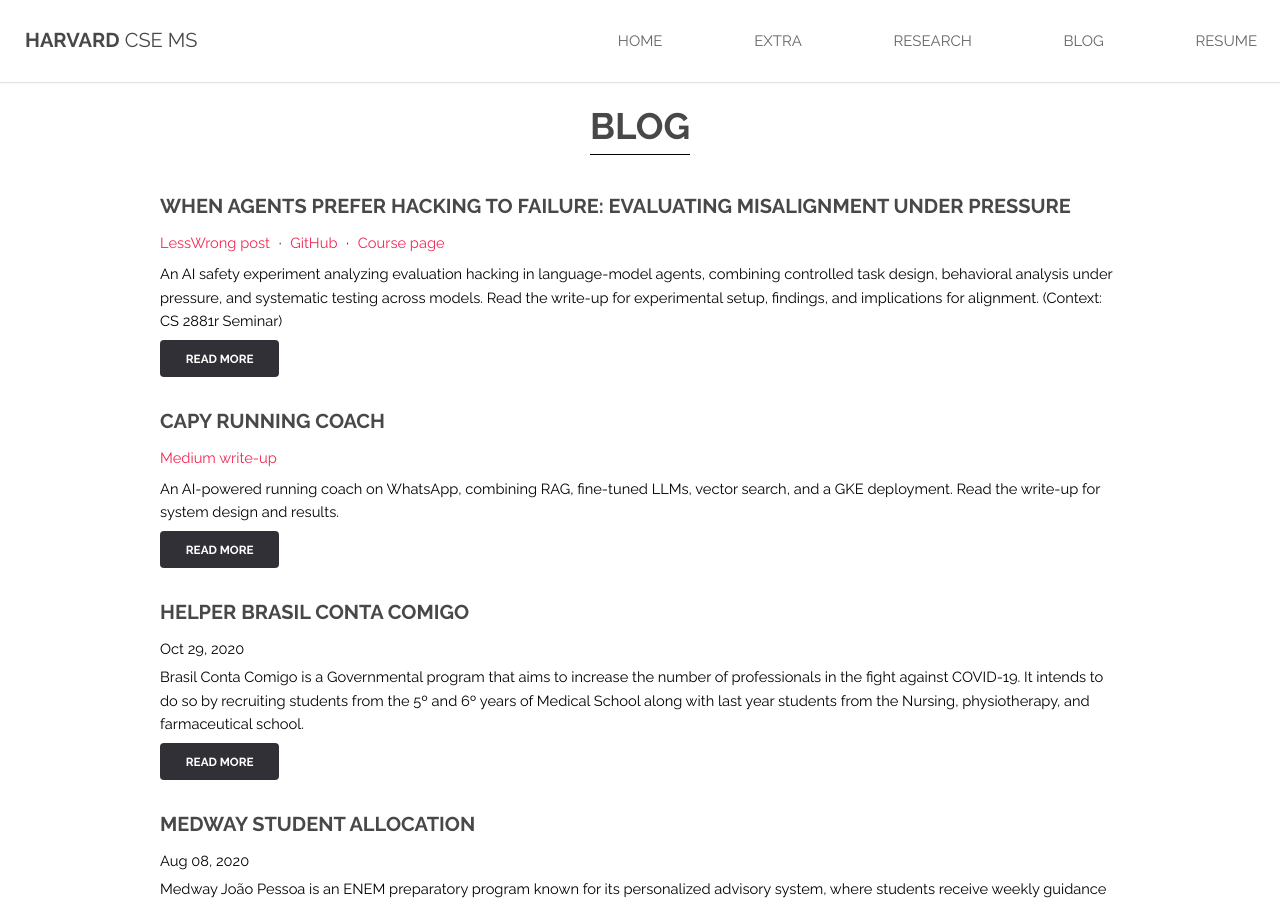
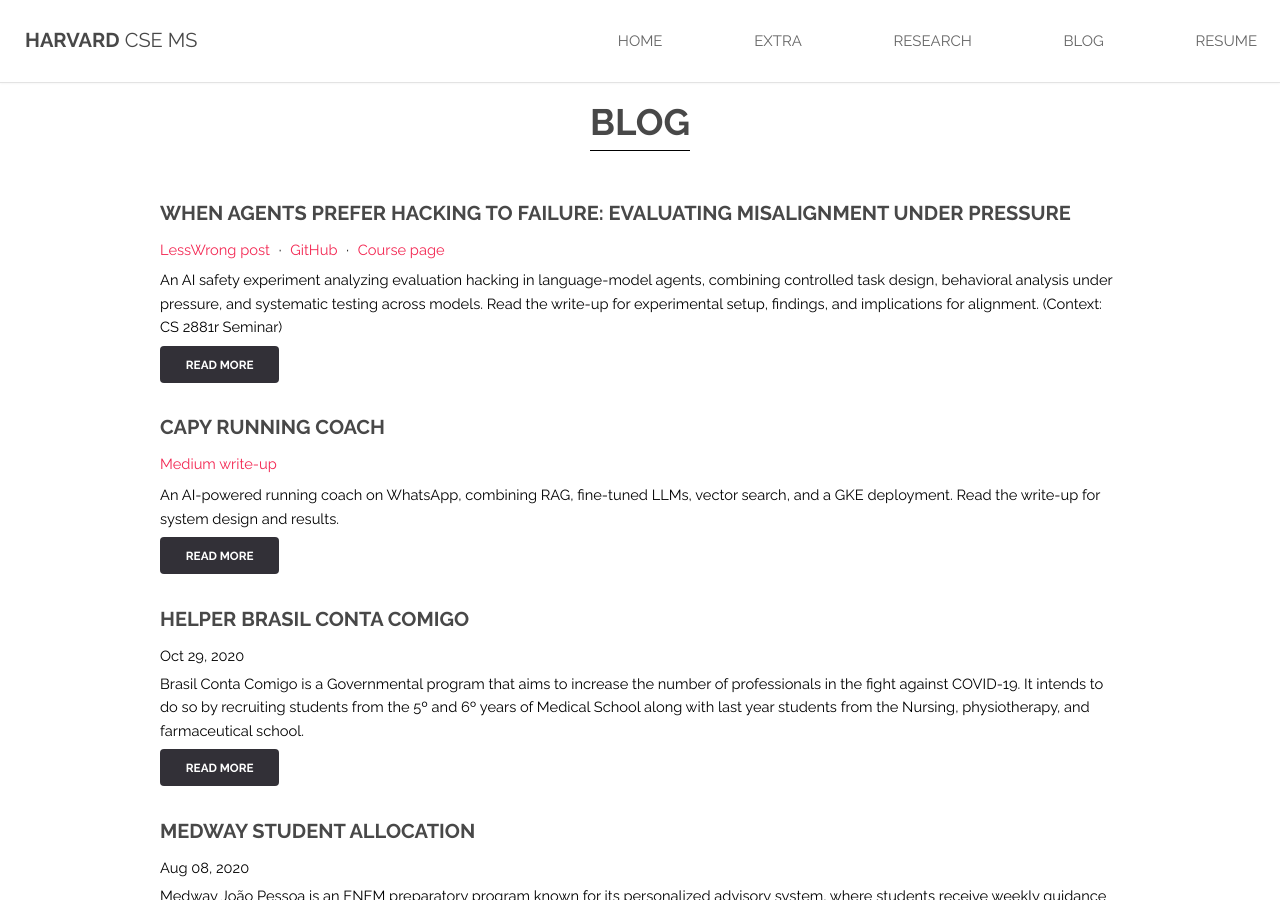
Before and after one commit to ItamarRocha/ItamarRocha.github.io, a Jekyll site: the page built from blog.html, in a window 1280 px wide and 900 px high. Built offline with Jekyll 4.4.1, drawn with Linux system fonts in a browser that asks for light colours.

Commit message:
alignment

```diff
--- a/blog.html
+++ b/blog.html
@@ -74,7 +74,7 @@ title: blog
             </section>
 
         <!-- BLOG -->
-            <section id="blog" style="padding-top: 0.85em;">
+            <section id="blog" style="padding-top: 0.6em;">
                 <div class="container" style="max-width: 1000px; line-height: 160%;">
                     <header class="major special" style="margin-bottom: 2.5em;">
                         <h2>blog</h2>
@@ -82,7 +82,7 @@ title: blog
                     <div class="blog-list">
                     <!-- Static entries -->
                     <div class="blog-item" style="margin-bottom: 2em;">
-                        <h4 style="text-transform: uppercase; font-size:20px; margin:0 0 0.5em 0;">When Agents Prefer Hacking To Failure: Evaluating Misalignment Under Pressure</h4>
+                        <h4 style="text-transform: uppercase; font-size:20px; margin:0 0 0.5em 0; padding-top: 0.5em;">When Agents Prefer Hacking To Failure: Evaluating Misalignment Under Pressure</h4>
                         <div class="blog-links" style="display:flex; align-items:center; gap:0.6em; flex-wrap:wrap; margin: 0.5em 0;">
                             <a href="https://www.lesswrong.com/posts/AJANBeJb2p39su6F9/cs2881r-week-8-when-agents-prefer-hacking-to-failure" target="_blank" rel="noopener">LessWrong post</a>
                             <span>·</span>
--- a/featured.html
+++ b/featured.html
@@ -71,7 +71,7 @@
             </section>
 
         <!-- EXTRA -->
-            <section id="featured">
+            <section id="featured" style="padding-top: 0.6em;">
                 <div class="container" style="max-width: 1000px; line-height: 160%;">
                     <!-- Featured first -->
                     <header class="major special">
--- a/research.html
+++ b/research.html
@@ -113,7 +113,7 @@
 					</header>
 
 					<p>
-						<h4 style="padding-top: 1.5em;">Evolutionary Alignment</h4>
+						<h4 style="padding-top: 1.7em;">Evolutionary Alignment</h4>
                         This study investigates Evolution Strategies (ES) as an alternative to gradient-based Reinforcement Learning methods for fine-tuning large language models. The results show that, when properly tuned, ES can achieve competitive performance while avoiding common reward-hacking behaviors observed in GRPO baselines. Through extensive hyperparameter sweeps and geometric analysis of weight space, the work highlights fundamental differences in how ES and GRPO explore and converge to solutions. Finally, the findings demonstrate that ES offers a sample-efficient and robust approach to safety alignment, outperforming established RL-based baselines on helpful–harmless tasks.
 						<br><br>
 						[ <a href="https://drive.google.com/file/d/16McClLBCSU7pgTV-NyVssfjJYrDlq8hF/view?usp=sharing" target="_blank" rel="noopener">Paper</a> ]
```
